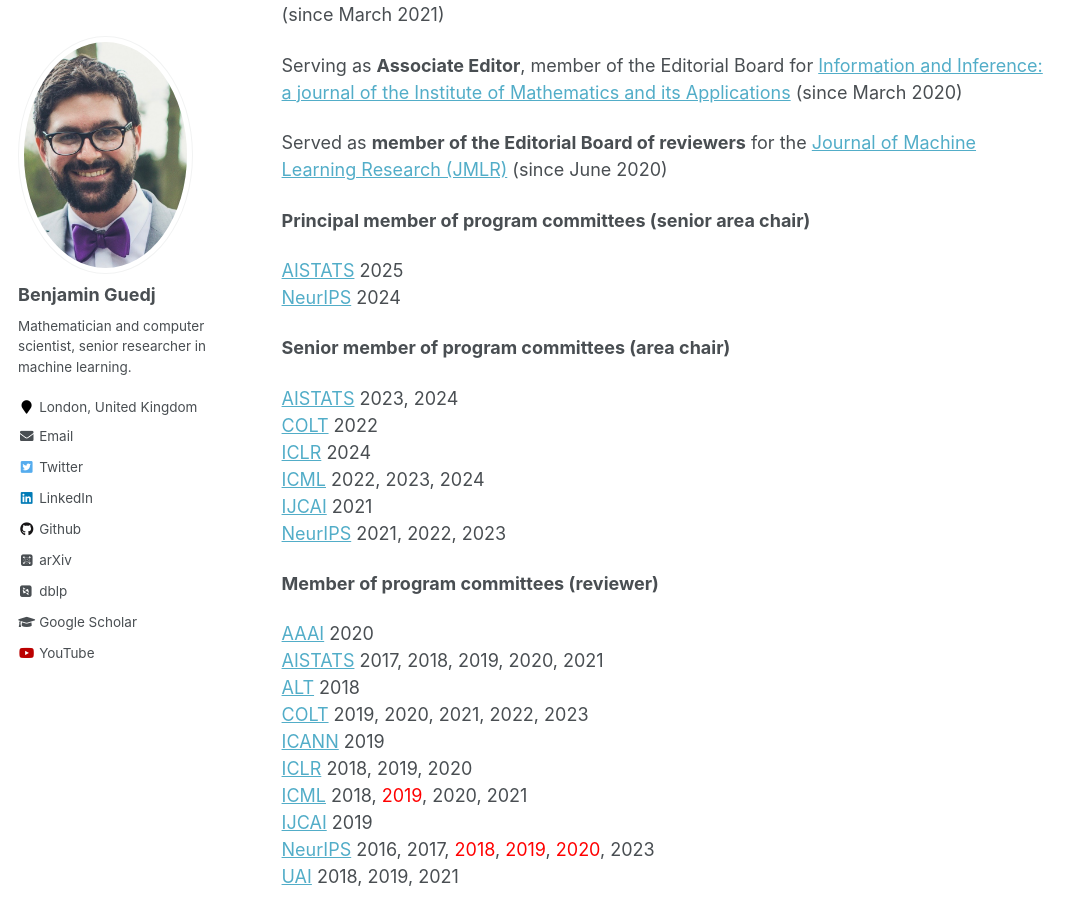
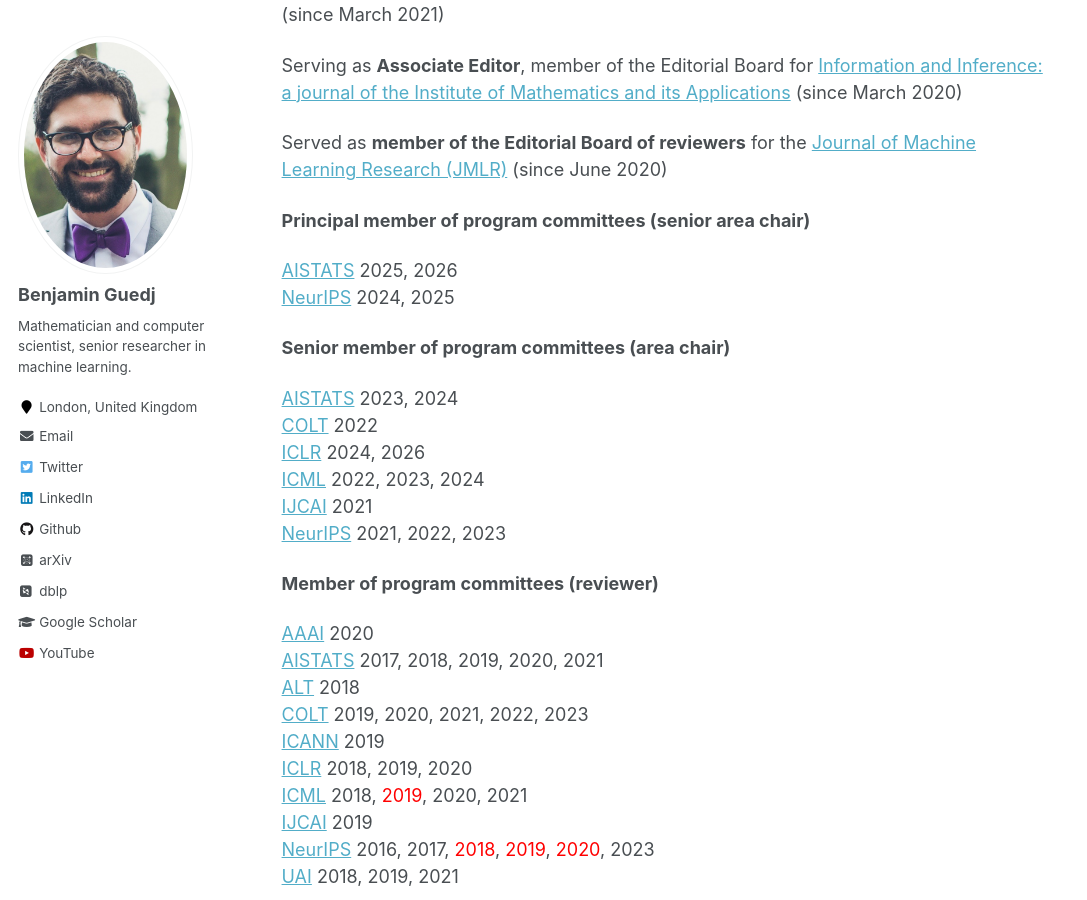
Before and after one commit to bguedj/bguedj.github.io, a Jekyll site: the page built from _pages/service.md, in a window 1280 px wide and 900 px high, scrolled down 1077 px. Shown: the whole window, without its empty margins (0-1087 px from the left). Built offline with Jekyll 4.4.1, drawn with Linux system fonts in a browser that asks for light colours; some web fonts are replaced.

Commit message:
senior area chair

```diff
--- a/_pages/service.md
+++ b/_pages/service.md
@@ -41,14 +41,14 @@
 
 **Principal member of program committees (senior area chair)**
 
-[AISTATS](https://www.aistats.org) 2025
-[NeurIPS](https://neurips.cc) 2024
+[AISTATS](https://www.aistats.org) 2025, 2026
+[NeurIPS](https://neurips.cc) 2024, 2025
 
 **Senior member of program committees (area chair)**
 
 [AISTATS](https://www.aistats.org) 2023, 2024
 [COLT](http://learningtheory.org) 2022
-[ICLR](https://iclr.cc) 2024
+[ICLR](https://iclr.cc) 2024, 2026
 [ICML](https://icml.cc) 2022, 2023, 2024
 [IJCAI](https://www.ijcai.org) 2021
 [NeurIPS](https://neurips.cc) 2021, 2022, 2023
```
